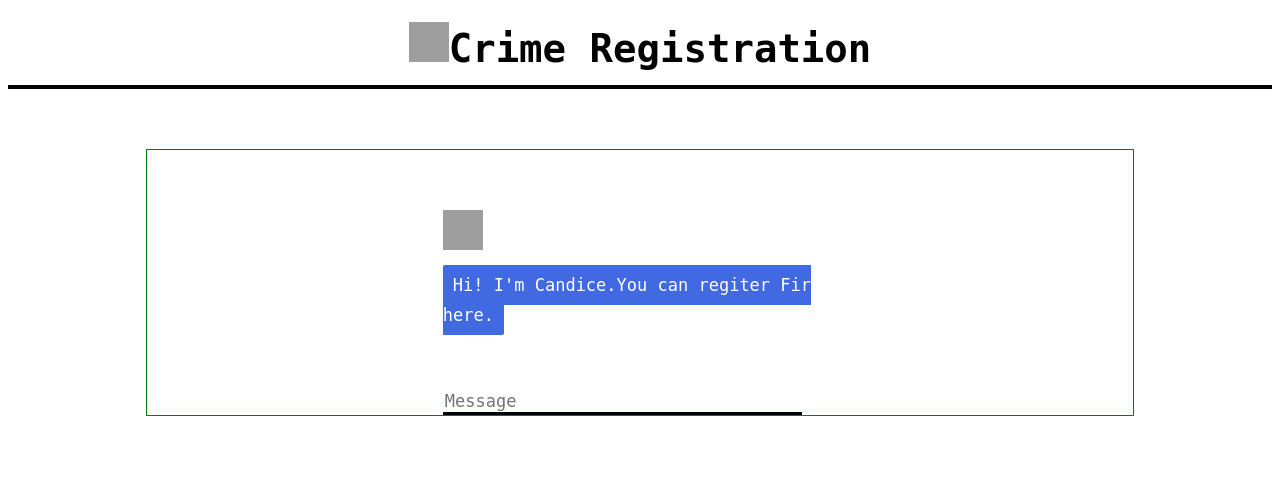
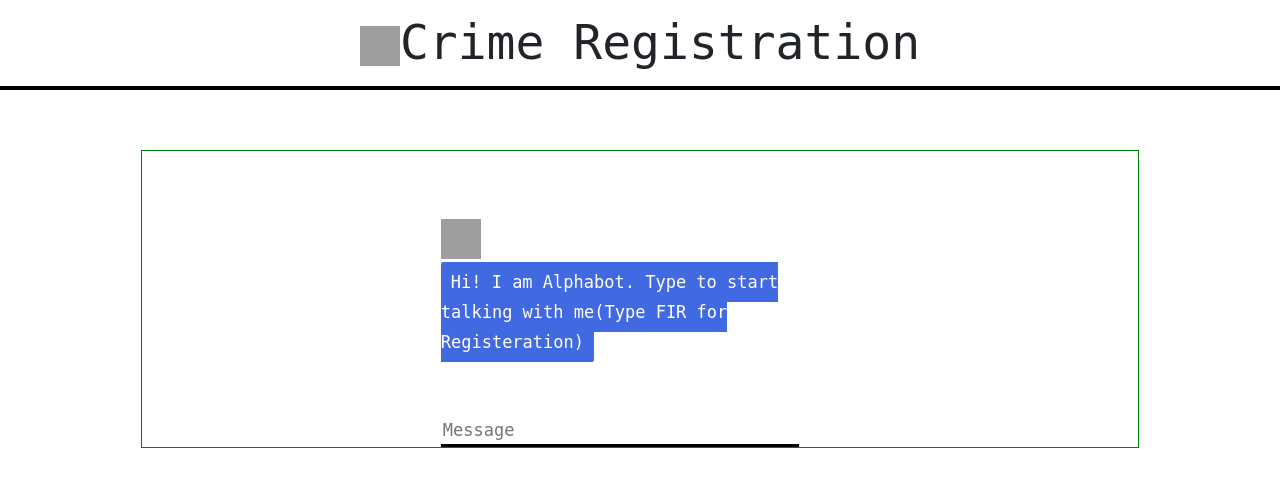
Before and after one commit to hakerarena/Alphabot, a Flask app: page / in a window 1280 px wide. Shown: the top 487 px of the page. Run offline with Flask 2, Linux system fonts and the light colour scheme; some libraries are stand-ins or nearby versions; grey boxes are pictures that could not be loaded.

Commit message:
last commit

```diff
--- a/templates/home.html
+++ b/templates/home.html
@@ -4,6 +4,8 @@
 <head>
     <link rel="shortcut icon" type="image/x-icon"
         href="https://user-images.githubusercontent.com/20112458/49326597-773b7280-f57a-11e8-853d-20ed61d18b0d.png" />
+    <link rel="stylesheet" href="https://stackpath.bootstrapcdn.com/bootstrap/4.4.1/css/bootstrap.min.css"
+        integrity="sha384-Vkoo8x4CGsO3+Hhxv8T/Q5PaXtkKtu6ug5TOeNV6gBiFeWPGFN9MuhOf23Q9Ifjh" crossorigin="anonymous">
     <script src="https://ajax.googleapis.com/ajax/libs/jquery/3.2.1/jquery.min.js"></script>
     <style>
         body {
@@ -108,10 +110,11 @@
     <div class="boxed">
         <div>
             <div id="chatbox">
-                <img src="https://user-images.githubusercontent.com/20112458/49326597-773b7280-f57a-11e8-853d-20ed61d18b0d.png"
+                <img class="my-2"
+                    src="https://user-images.githubusercontent.com/20112458/49326597-773b7280-f57a-11e8-853d-20ed61d18b0d.png"
                     alt="CANDICE" style="width:40px;height:40px;" />
-                <p class="botText">
-                    <span>Hi! I'm Candice.You can regiter Fir here.</span>
+                <p class="botText ">
+                    <span>Hi! I am Alphabot. Type to start talking with me(Type FIR for Registeration)</span>
                 </p>
             </div>
             <div id="userInput">
```
Also changed, not shown: db.sqlite3, 2 other files.
